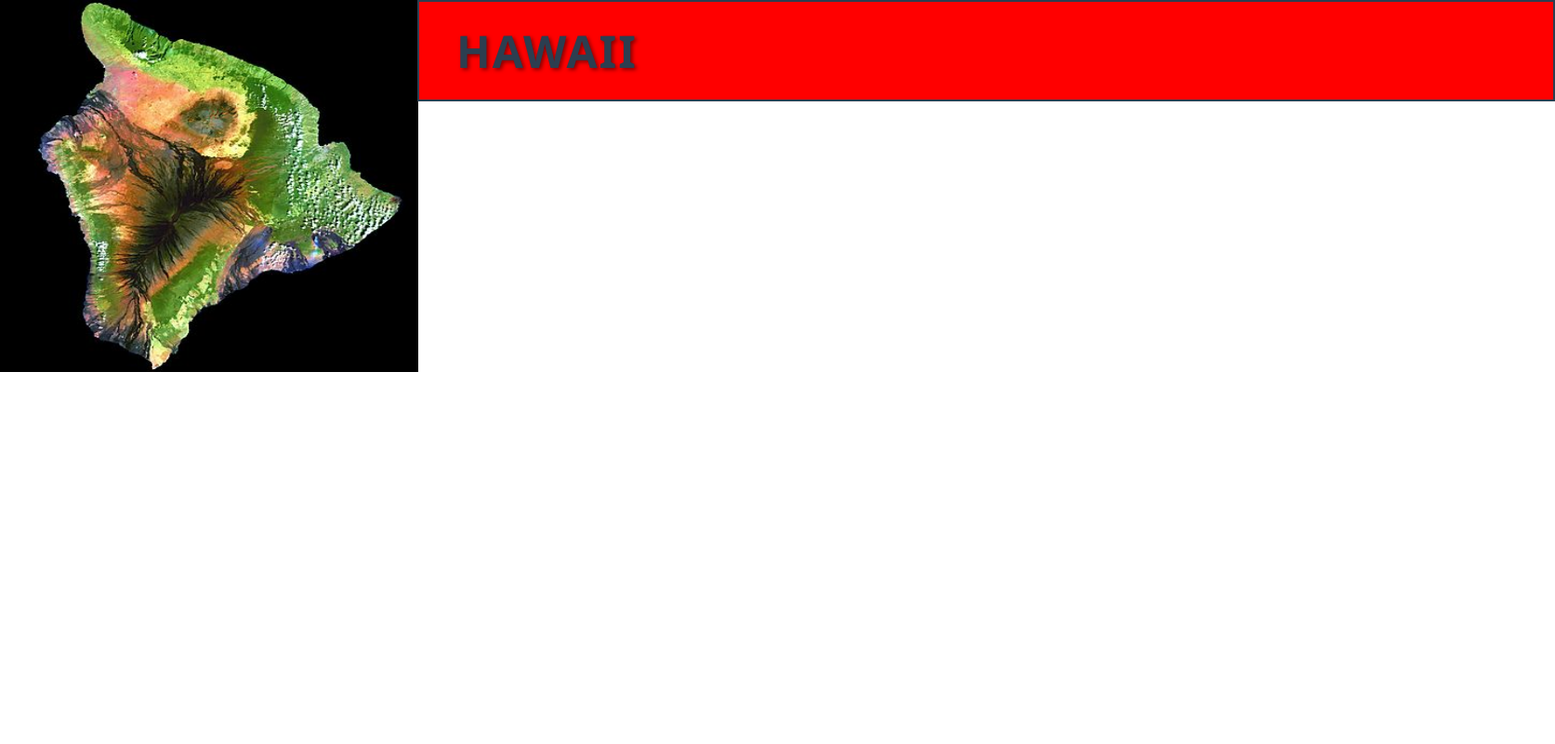
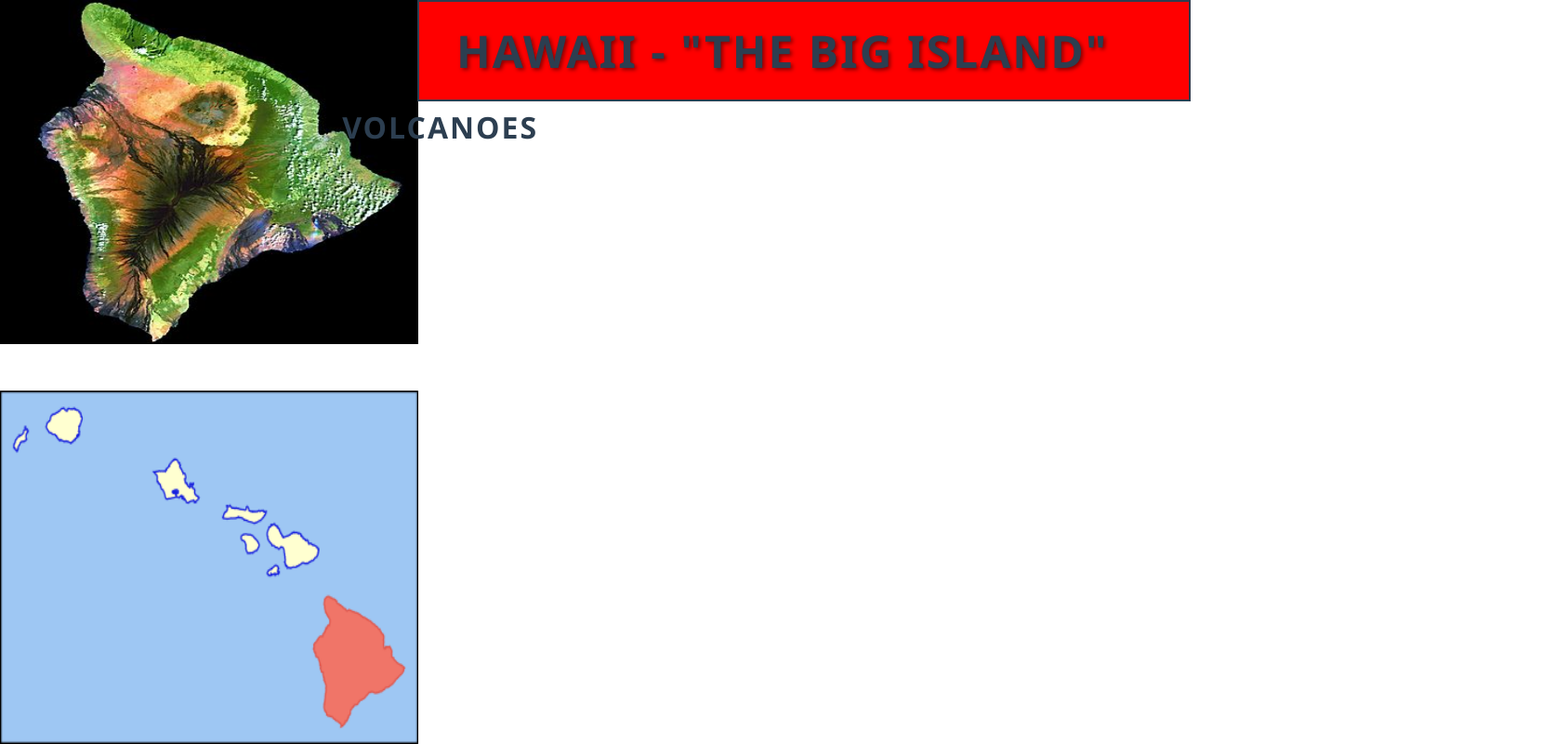
Before and after one commit to 808Michael/Hawaiian-Islands, a plain HTML site: page Hawaii/hawaii.html in a window 1280 px wide. Shown: the whole page at 93% size, 1673 px wide, since content can reach past the window. Drawn offline with Linux system fonts and the light colour scheme.

Commit message:
Added Island location for Hawaii, Kahoolawe, and Kauai.

```diff
--- a/Hawaii/hawaii.css
+++ b/Hawaii/hawaii.css
@@ -5,10 +5,10 @@ html, body {
 
 .container {
     position: relative;
-    background-image: url('Hawaii.jpg');
-    background-size: 450px 400px;
+    background-image: url('Hawaii.jpg'), url('Hawaii_Location.png');
+    background-size: 450px 370px, 450px 380px;
     background-repeat: no-repeat;
-    background-position: 0 0;
+    background-position: 0 0, 0 100%;
     font-family: Arial, sans-serif;
     width: 100vw;
     height: 100vh;
@@ -21,7 +21,8 @@ html, body {
     position: absolute;
     top: 0px;
     left: 449px;
-    width: calc(100% - 100px);
+    width: calc(100% - 492px);
+    max-width: calc(100% - 100px);
     border: 2px solid #2c3e50;
     padding: 20px;
     margin: 0;
@@ -35,7 +36,20 @@ h1 {
     font-family: 'Segoe UI', Tahoma, Geneva, Verdana, sans-serif;
     text-transform: uppercase;
     letter-spacing: 2px;
-    text-shadow: 2px 2px 4px rgba(0, 0, 0, 0.5);
     position: relative;
     left: 20px;
+    text-shadow: 2px 2px 4px rgba(0, 0, 0, 0.5);
 }
+
+h2 {
+    margin: 0;
+    font-size: 2em;
+    color: #2c3e50;
+    font-family: 'Segoe UI', Tahoma, Geneva, Verdana, sans-serif;
+    text-transform: uppercase;
+    letter-spacing: 2px;
+    position: absolute;
+    top: 17%;
+    left: 37%;
+    transform: translate(-50%, -50%);
+}
--- a/Hawaii/hawaii.html
+++ b/Hawaii/hawaii.html
@@ -9,8 +9,9 @@
 <body>
     <div class="container">
         <div class="title-box">
-            <h1>Hawaii</h1>
+            <h1>Hawaii - "The Big Island"</h1>
         </div>
+        <h2>Volcanoes</h2>
     </div>
 </body>
 </html>
--- a/Kahoolawe/kahoolawe.css
+++ b/Kahoolawe/kahoolawe.css
@@ -5,10 +5,10 @@ html, body {
 
 .container {
     position: relative;
-    background-image: url('Kahoolawe.jpeg');
-    background-size: 450px 400px;
+    background-image: url('Kahoolawe.jpeg'), url('Kahoolawe_Location.png');
+    background-size: 450px 370px, 450px 380px;
     background-repeat: no-repeat;
-    background-position: 0 0;
+    background-position: 0 0, 0 100%;
     font-family: Arial, sans-serif;
     width: 100vw;
     height: 100vh;
@@ -21,7 +21,8 @@ html, body {
     position: absolute;
     top: 0px;
     left: 449px;
-    width: calc(100% - 100px);
+    width: calc(100% - 492px);
+    max-width: calc(100% - 100px);
     border: 2px solid #2c3e50;
     padding: 20px;
     margin: 0;
--- a/Kauai/kauai.css
+++ b/Kauai/kauai.css
@@ -5,10 +5,10 @@ html, body {
 
 .container {
     position: relative;
-    background-image: url('Kauai.jpeg');
-    background-size: 450px 400px;
+    background-image: url('Kauai.jpeg'), url('Kauai_Location.png');
+    background-size: 450px 370px, 450px 380px;
     background-repeat: no-repeat;
-    background-position: 0 0;
+    background-position: 0 0, 0 100%;
     font-family: Arial, sans-serif;
     width: 100vw;
     height: 100vh;
@@ -21,7 +21,8 @@ html, body {
     position: absolute;
     top: 0px;
     left: 449px;
-    width: calc(100% - 100px);
+    width: calc(100% - 492px);
+    max-width: calc(100% - 100px);
     border: 2px solid #2c3e50;
     padding: 20px;
     margin: 0;
@@ -35,7 +36,20 @@ h1 {
     font-family: 'Segoe UI', Tahoma, Geneva, Verdana, sans-serif;
     text-transform: uppercase;
     letter-spacing: 2px;
-    text-shadow: 2px 2px 4px rgba(0, 0, 0, 0.5);
     position: relative;
     left: 20px;
+    text-shadow: 2px 2px 4px rgba(0, 0, 0, 0.5);
 }
+
+h2 {
+    margin: 0;
+    font-size: 2em;
+    color: #2c3e50;
+    font-family: 'Segoe UI', Tahoma, Geneva, Verdana, sans-serif;
+    text-transform: uppercase;
+    letter-spacing: 2px;
+    position: absolute;
+    top: 50%;
+    left: 50%;
+    transform: translate(-50%, -50%);
+}
```
Also changed, not shown: Kahoolawe/Kahoolawe_Location.png (added), Kauai/Kauai_Location.png (added).
